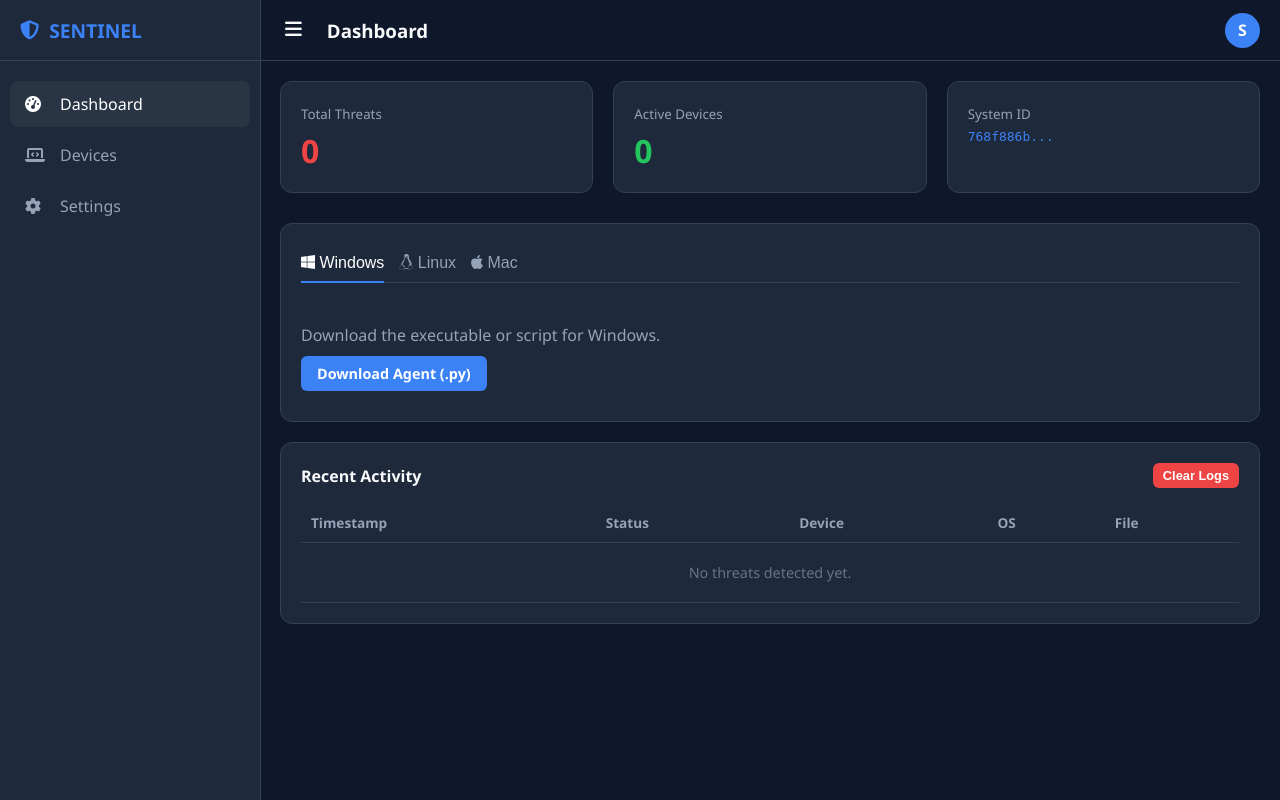
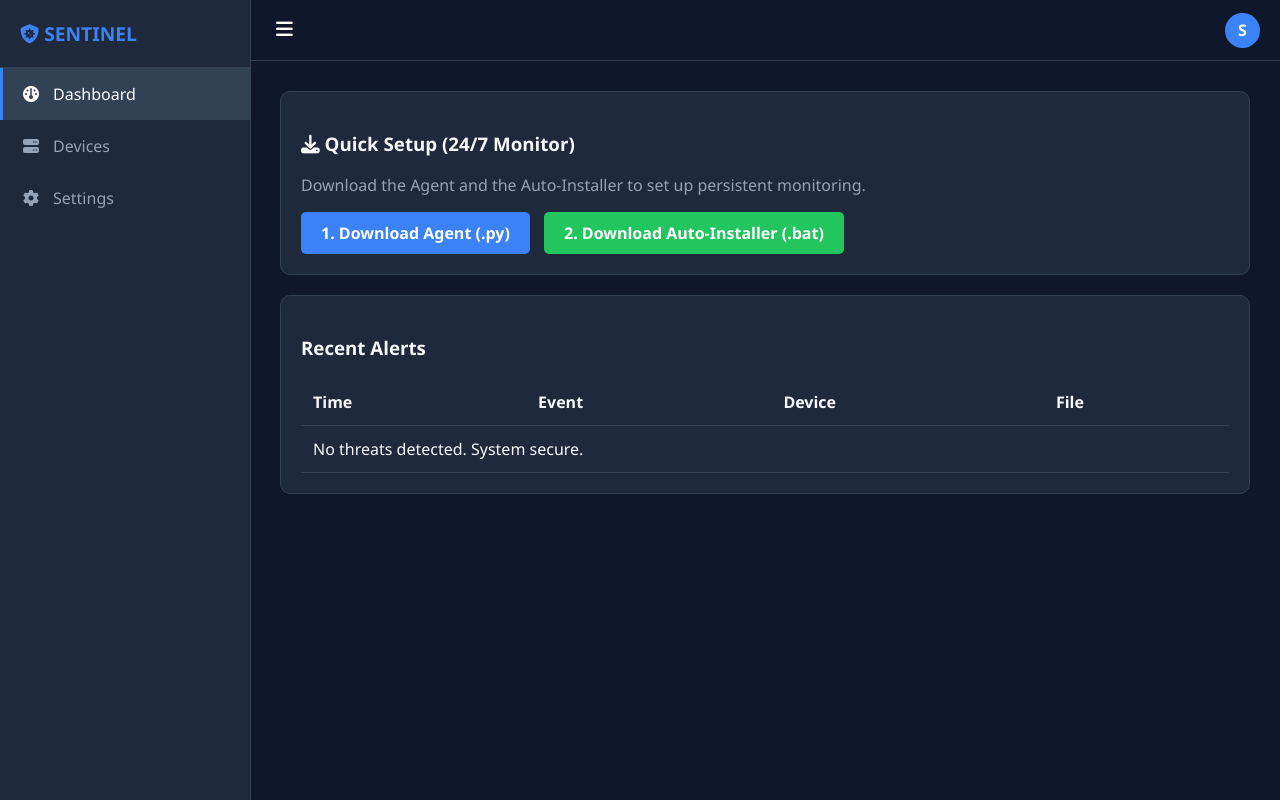
Before and after one commit to Mubyyy404/honeypot-cloud, a Flask app: page / in a window 1280 px wide. Run offline with Flask 3, Linux system fonts and the light colour scheme; the visitor is signed in with stand-in values (Sample User, id 1); data that the repository does not hold is empty.

Commit message:
Refactor dashboard HTML structure and styles

```diff
--- a/templates/dashboard.html
+++ b/templates/dashboard.html
@@ -3,119 +3,52 @@
 <head>
     <meta charset="UTF-8">
     <meta name="viewport" content="width=device-width, initial-scale=1.0">
-    <title>Sentinel Pro Dashboard</title>
+    <title>Sentinel Enterprise</title>
     <link rel="stylesheet" href="https://cdnjs.cloudflare.com/ajax/libs/font-awesome/6.4.0/css/all.min.css">
     <style>
-        :root {
-            --bg-dark: #0f172a;
-            --sidebar-bg: #1e293b;
-            --card-bg: #1e293b;
-            --text-main: #f8fafc;
-            --text-muted: #94a3b8;
-            --accent: #3b82f6;
-            --danger: #ef4444;
-            --success: #22c55e;
-            --border: #334155;
-            --header-height: 60px;
-        }
+        :root { --bg:#0f172a; --sidebar:#1e293b; --card:#1e293b; --text:#f8fafc; --accent:#3b82f6; --border:#334155; }
+        body { margin:0; font-family:'Segoe UI',sans-serif; background:var(--bg); color:var(--text); overflow-x:hidden; }
 
-        body { margin: 0; font-family: 'Segoe UI', system-ui, sans-serif; background: var(--bg-dark); color: var(--text-main); overflow-x: hidden; }
-
-        /* Layout */
-        .wrapper { display: flex; min-height: 100vh; transition: all 0.3s ease; }
+        .wrapper { display:flex; min-height:100vh; }
 
         /* Sidebar */
-        .sidebar {
-            width: 260px;
-            background: var(--sidebar-bg);
-            border-right: 1px solid var(--border);
-            display: flex;
-            flex-direction: column;
-            transition: margin-left 0.3s ease;
-            position: fixed;
-            height: 100vh;
-            z-index: 100;
-        }
-        .sidebar.collapsed { margin-left: -260px; }
+        .sidebar { width:250px; background:var(--sidebar); border-right:1px solid var(--border); position:fixed; height:100vh; transition:0.3s; z-index:100; }
+        .sidebar.closed { transform: translateX(-250px); }
+        .brand { padding:20px; font-size:1.2rem; font-weight:bold; color:var(--accent); border-bottom:1px solid var(--border); }
+        .nav-links a { display:flex; align-items:center; padding:15px 20px; color:#94a3b8; text-decoration:none; border-left:3px solid transparent; }
+        .nav-links a:hover, .nav-links a.active { background:#334155; color:#fff; border-left-color:var(--accent); }
+        .nav-links i { margin-right:10px; width:20px; }
 
-        .brand { padding: 0 20px; height: var(--header-height); display: flex; align-items: center; font-size: 1.2rem; font-weight: bold; color: var(--accent); border-bottom: 1px solid var(--border); }
-        .brand i { margin-right: 10px; }
+        /* Content */
+        .main { margin-left:250px; flex:1; transition:0.3s; width:100%; }
+        .main.full { margin-left:0; }
 
-        .nav-links { padding: 20px 10px; flex: 1; }
-        .nav-links a { display: flex; align-items: center; padding: 12px 15px; color: var(--text-muted); text-decoration: none; border-radius: 8px; margin-bottom: 5px; transition: 0.2s; }
-        .nav-links a:hover, .nav-links a.active { background: rgba(255,255,255,0.05); color: #fff; }
-        .nav-links a i { width: 25px; margin-right: 10px; }
+        header { padding:0 20px; height:60px; background:var(--bg); border-bottom:1px solid var(--border); display:flex; align-items:center; justify-content:space-between; position:sticky; top:0; z-index:90; }
+        .toggle-btn { background:none; border:none; color:#fff; font-size:1.2rem; cursor:pointer; }
 
-        /* Main Content */
-        .main-content { flex: 1; margin-left: 260px; transition: margin-left 0.3s ease; width: 100%; }
-        .sidebar.collapsed + .main-content { margin-left: 0; }
+        .user-menu { position:relative; cursor:pointer; }
+        .user-avatar { width:35px; height:35px; background:var(--accent); border-radius:50%; display:flex; align-items:center; justify-content:center; font-weight:bold; }
+        .dropdown { position:absolute; right:0; top:45px; background:var(--card); border:1px solid var(--border); width:150px; display:none; border-radius:6px; box-shadow:0 5px 15px rgba(0,0,0,0.5); }
+        .dropdown.show { display:block; }
+        .dropdown a { display:block; padding:10px; color:#ccc; text-decoration:none; }
+        .dropdown a:hover { background:#334155; color:#fff; }
 
-        /* Header */
-        header {
-            height: var(--header-height);
-            background: var(--bg-dark);
-            border-bottom: 1px solid var(--border);
-            display: flex;
-            align-items: center;
-            justify-content: space-between;
-            padding: 0 20px;
-            position: sticky;
-            top: 0;
-            z-index: 90;
-        }
+        .container { padding:30px; max-width:1200px; margin:0 auto; }
+        .card { background:var(--card); padding:20px; border-radius:10px; border:1px solid var(--border); margin-bottom:20px; }
 
-        .header-left { display: flex; align-items: center; gap: 20px; }
-        .toggle-btn { background: none; border: none; color: var(--text-main); font-size: 1.2rem; cursor: pointer; padding: 5px; }
+        /* Tables & Forms */
+        table { width:100%; border-collapse:collapse; margin-top:10px; }
+        th, td { text-align:left; padding:12px; border-bottom:1px solid var(--border); }
+        input[type="email"] { width:100%; padding:10px; background:#0f172a; border:1px solid var(--border); color:#fff; margin-bottom:10px; }
+        .btn { padding:10px 20px; border:none; border-radius:5px; cursor:pointer; font-weight:bold; color:#fff; text-decoration:none; display:inline-block; }
+        .btn-primary { background:var(--accent); }
+        .btn-success { background:#22c55e; }
 
-        /* User Profile Dropdown */
-        .user-menu { position: relative; }
-        .user-icon {
-            width: 35px; height: 35px; background: var(--accent); border-radius: 50%;
-            display: flex; align-items: center; justify-content: center; cursor: pointer; font-weight: bold;
-        }
-        .dropdown {
-            position: absolute; right: 0; top: 50px; background: var(--card-bg);
-            border: 1px solid var(--border); border-radius: 8px; width: 150px;
-            display: none; box-shadow: 0 5px 15px rgba(0,0,0,0.3);
-        }
-        .dropdown.show { display: block; }
-        .dropdown a { display: block; padding: 10px 15px; color: var(--text-muted); text-decoration: none; font-size: 0.9rem; }
-        .dropdown a:hover { background: rgba(255,255,255,0.05); color: #fff; }
-
-        /* Content Body */
-        .container { padding: 20px; max-width: 1200px; margin: 0 auto; }
-
-        /* Stats Cards */
-        .stats-grid { display: grid; grid-template-columns: repeat(auto-fit, minmax(200px, 1fr)); gap: 20px; margin-bottom: 30px; }
-        .card { background: var(--card-bg); padding: 20px; border-radius: 12px; border: 1px solid var(--border); }
-        .stat-val { font-size: 2rem; font-weight: bold; margin-top: 5px; }
-        .text-red { color: var(--danger); }
-        .text-green { color: var(--success); }
-
-        /* Tabs */
-        .tabs { border-bottom: 1px solid var(--border); margin-bottom: 15px; display: flex; gap: 15px; }
-        .tab-btn { background: none; border: none; color: var(--text-muted); padding: 10px 0; cursor: pointer; font-size: 1rem; position: relative; }
-        .tab-btn.active { color: #fff; }
-        .tab-btn.active::after { content: ''; position: absolute; bottom: -1px; left: 0; width: 100%; height: 2px; background: var(--accent); }
-        .tab-content { display: none; padding: 10px 0; }
-        .tab-content.active { display: block; }
-
-        /* Table */
-        table { width: 100%; border-collapse: collapse; margin-top: 10px; }
-        th { text-align: left; color: var(--text-muted); font-size: 0.85rem; padding: 10px; border-bottom: 1px solid var(--border); }
-        td { padding: 12px 10px; border-bottom: 1px solid var(--border); font-size: 0.9rem; }
-        .badge { padding: 4px 8px; border-radius: 4px; font-size: 0.75rem; font-weight: bold; text-transform: uppercase; background: rgba(239, 68, 68, 0.2); color: var(--danger); }
-
-        /* Buttons */
-        .btn { padding: 8px 16px; border-radius: 6px; border: none; cursor: pointer; font-weight: 600; text-decoration: none; display: inline-block; font-size: 0.9rem; }
-        .btn-primary { background: var(--accent); color: white; }
-        .btn-sm { padding: 5px 10px; font-size: 0.8rem; }
-        .btn-danger { background: var(--danger); color: white; }
-
-        @media (max-width: 768px) {
-            .sidebar { margin-left: -260px; } /* Hidden by default on mobile */
-            .sidebar.active { margin-left: 0; }
-            .main-content { margin-left: 0; }
+        /* Mobile */
+        @media(max-width:768px) {
+            .sidebar { transform: translateX(-250px); }
+            .sidebar.active { transform: translateX(0); }
+            .main { margin-left:0; }
         }
     </style>
 </head>
@@ -123,152 +56,138 @@
 
 <div class="wrapper">
     <nav class="sidebar" id="sidebar">
-            <div class="brand">
-                <i class="fa-solid fa-shield-halved"></i> SENTINEL
-            </div>
+        <div class="brand"><i class="fa-solid fa-shield-virus"></i> SENTINEL</div>
         <div class="nav-links">
-                <a href="#" class="active"><i class="fa-solid fa-gauge-high"></i> Dashboard</a>
-                <a href="#"><i class="fa-solid fa-laptop-code"></i> Devices</a>
-                <a href="#"><i class="fa-solid fa-gear"></i> Settings</a>
+            <a href="/" class="{{ 'active' if page == 'dashboard' else '' }}">
+                <i class="fa-solid fa-gauge"></i> Dashboard
+            </a>
+            <a href="/devices" class="{{ 'active' if page == 'devices' else '' }}">
+                <i class="fa-solid fa-server"></i> Devices
+            </a>
+            <a href="/settings" class="{{ 'active' if page == 'settings' else '' }}">
+                <i class="fa-solid fa-gear"></i> Settings
+            </a>
         </div>
     </nav>
 
-        <div class="main-content" id="main-content">
+    <div class="main" id="main">
         <header>
-                <div class="header-left">
             <button class="toggle-btn" onclick="toggleSidebar()"><i class="fa-solid fa-bars"></i></button>
-                    <h3>Dashboard</h3>
-                </div>
-
-                <div class="user-menu">
-                    <div class="user-icon" onclick="toggleUserMenu()">
-                        {{ user.username[0]|upper }}
-                    </div>
-                    <div class="dropdown" id="userDropdown">
-                        <div style="padding: 10px 15px; border-bottom: 1px solid #334155; font-size: 0.85rem; color: #64748b;">
-                            Signed in as <b>{{ user.username }}</b>
-                        </div>
-                        <a href="#"><i class="fa-solid fa-user"></i> Profile</a>
-                        <a href="/logout"><i class="fa-solid fa-right-from-bracket"></i> Logout</a>
+            <div class="user-menu" onclick="toggleUser()">
+                <div class="user-avatar">{{ user.username[0]|upper }}</div>
+                <div class="dropdown" id="dropdown">
+                    <a href="/settings">Profile</a>
+                    <a href="/logout" style="color:#ef4444">Logout</a>
                 </div>
             </div>
         </header>
 
         <div class="container">
-                <div class="stats-grid">
+
+            {% if page == 'dashboard' %}
             <div class="card">
-                        <small style="color:#94a3b8">Total Threats</small>
-                        <div class="stat-val text-red">{{ stats.total }}</div>
-                    </div>
-                    <div class="card">
-                        <small style="color:#94a3b8">Active Devices</small>
-                        <div class="stat-val text-green">{{ stats.devices }}</div>
-                    </div>
-                    <div class="card">
-                        <small style="color:#94a3b8">System ID</small>
-                        <div style="margin-top:5px; font-family:monospace; color:var(--accent)">{{ user.api_key[:8] }}...</div>
-                    </div>
-                </div>
-
-                <div class="card" style="margin-bottom: 20px;">
-                    <div class="tabs">
-                        <button class="tab-btn active" onclick="openTab('win')"><i class="fa-brands fa-windows"></i> Windows</button>
-                        <button class="tab-btn" onclick="openTab('linux')"><i class="fa-brands fa-linux"></i> Linux</button>
-                        <button class="tab-btn" onclick="openTab('mac')"><i class="fa-brands fa-apple"></i> Mac</button>
-                    </div>
-
-                    <div id="win" class="tab-content active">
-                        <p style="color:#94a3b8; margin-bottom:10px;">Download the executable or script for Windows.</p>
-                        <a href="/download_agent" class="btn btn-primary">Download Agent (.py)</a>
-                    </div>
-                    <div id="linux" class="tab-content">
-                        <p style="color:#94a3b8; margin-bottom:10px;">Run via terminal: <code>python3 sentinel_agent.py</code></p>
-                        <a href="/download_agent" class="btn btn-primary">Download Agent (.py)</a>
-                    </div>
-                    <div id="mac" class="tab-content">
-                        <p style="color:#94a3b8; margin-bottom:10px;">Compatible with Intel & Apple Silicon.</p>
-                        <a href="/download_agent" class="btn btn-primary">Download Agent (.py)</a>
+                <h3><i class="fa-solid fa-download"></i> Quick Setup (24/7 Monitor)</h3>
+                <p style="color:#94a3b8">Download the Agent and the Auto-Installer to set up persistent monitoring.</p>
+                <div style="margin-top:15px;">
+                    <a href="/download_agent" class="btn btn-primary">1. Download Agent (.py)</a>
+                    <a href="/download_installer" class="btn btn-success" style="margin-left:10px;">2. Download Auto-Installer (.bat)</a>
                 </div>
             </div>
 
             <div class="card">
-                    <div style="display:flex; justify-content:space-between; align-items:center; margin-bottom:15px;">
-                        <h4 style="margin:0;">Recent Activity</h4>
-                        <form action="/clear_logs" method="POST" style="margin:0;">
-                            <button class="btn btn-sm btn-danger">Clear Logs</button>
-                        </form>
-                    </div>
+                <h3>Recent Alerts</h3>
                 <table>
-                        <thead>
-                            <tr>
-                                <th>Timestamp</th>
-                                <th>Status</th>
-                                <th>Device</th>
-                                <th>OS</th>
-                                <th>File</th>
-                            </tr>
-                        </thead>
+                    <thead><tr><th>Time</th><th>Event</th><th>Device</th><th>File</th></tr></thead>
                     <tbody>
                         {% for log in logs %}
                         <tr>
                             <td>{{ log.timestamp }}</td>
-                                <td><span class="badge">{{ log.event_type }}</span></td>
+                            <td style="color:#ef4444; font-weight:bold;">{{ log.event_type }}</td>
                             <td>{{ log.device_name }}</td>
-                                <td>{{ log.os_info }}</td>
-                                <td style="font-family:monospace; color:var(--accent);">{{ log.filename }}</td>
+                            <td>{{ log.filename }}</td>
                         </tr>
                         {% else %}
-                            <tr><td colspan="5" style="text-align:center; padding: 20px; color:#64748b;">No threats detected yet.</td></tr>
+                        <tr><td colspan="4">No threats detected. System secure.</td></tr>
                         {% endfor %}
                     </tbody>
                 </table>
             </div>
+            {% endif %}
+
+            {% if page == 'devices' %}
+            <h2>Connected Devices</h2>
+            <div class="card">
+                <table>
+                    <thead><tr><th>Device Name</th><th>OS</th><th>Last Activity</th><th>Status</th></tr></thead>
+                    <tbody>
+                        {% for d in devices %}
+                        <tr>
+                            <td><b>{{ d.device_name }}</b></td>
+                            <td><i class="fa-brands fa-windows"></i> {{ d.os_info }}</td>
+                            <td>{{ d.timestamp }}</td>
+                            <td style="color:#22c55e">● Online</td>
+                        </tr>
+                        {% else %}
+                        <tr><td colspan="4">No devices connected.</td></tr>
+                        {% endfor %}
+                    </tbody>
+                </table>
+            </div>
+            {% endif %}
+
+            {% if page == 'settings' %}
+            <h2>System Settings</h2>
+            <div class="card">
+                <h3>Email Notifications</h3>
+                <p style="color:#94a3b8">Receive instant alerts when a threat is detected.</p>
+
+                {% with messages = get_flashed_messages() %}
+                    {% if messages %}<div style="color:#22c55e; margin-bottom:10px;">{{ messages[0] }}</div>{% endif %}
+                {% endwith %}
+
+                <form method="POST">
+                    <label>Alert Email Address:</label>
+                    <input type="email" name="email" value="{{ user.alert_email or '' }}" placeholder="enter@email.com">
+
+                    <div style="margin:15px 0;">
+                        <input type="checkbox" name="enabled" id="chk" {{ 'checked' if user.email_enabled else '' }}>
+                        <label for="chk">Enable Email Alerts</label>
+                    </div>
+
+                    <button type="submit" class="btn btn-primary">Save Changes</button>
+                </form>
+            </div>
+            <div class="card">
+                <h3>API Configuration</h3>
+                <p>Your unique API Key:</p>
+                <code style="background:#0f172a; padding:5px; border-radius:4px; color:#3b82f6">{{ user.api_key }}</code>
+            </div>
+            {% endif %}
+
         </div>
     </div>
 </div>
 
 <script>
-        // Sidebar Toggle
     function toggleSidebar() {
         const sidebar = document.getElementById('sidebar');
-            const content = document.getElementById('main-content');
-
-            // Logic for mobile vs desktop
-            if (window.innerWidth <= 768) {
+        const main = document.getElementById('main');
+        if(window.innerWidth > 768) {
+            sidebar.classList.toggle('closed');
+            main.classList.toggle('full');
+        } else {
             sidebar.classList.toggle('active');
-            } else {
-                sidebar.classList.toggle('collapsed');
         }
     }
-
-        // User Dropdown Toggle
-        function toggleUserMenu() {
-            document.getElementById('userDropdown').classList.toggle('show');
+    function toggleUser() {
+        document.getElementById('dropdown').classList.toggle('show');
     }
-
-        // Close dropdown when clicking outside
-        window.onclick = function(event) {
-            if (!event.target.closest('.user-menu')) {
-                var dropdowns = document.getElementsByClassName("dropdown");
-                for (var i = 0; i < dropdowns.length; i++) {
-                    var openDropdown = dropdowns[i];
-                    if (openDropdown.classList.contains('show')) {
-                        openDropdown.classList.remove('show');
+    // Close dropdown on outside click
+    window.onclick = function(e) {
+        if(!e.target.closest('.user-menu')) {
+            document.getElementById('dropdown').classList.remove('show');
         }
     }
-            }
-        }
-
-        // Tabs Logic
-        function openTab(id) {
-            document.querySelectorAll('.tab-content').forEach(t => t.classList.remove('active'));
-            document.querySelectorAll('.tab-btn').forEach(b => b.classList.remove('active'));
-            document.getElementById(id).classList.add('active');
-            event.currentTarget.classList.add('active');
-        }
-
-        // Auto Refresh
-        setTimeout(() => location.reload(), 5000);
 </script>
 </body>
 </html>
```
Lines whose indentation alone changed are shown as unchanged.
